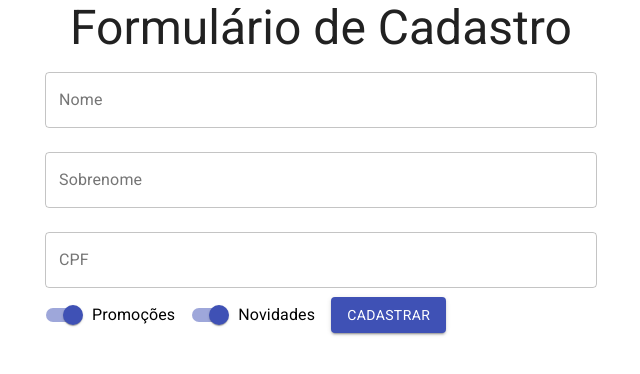
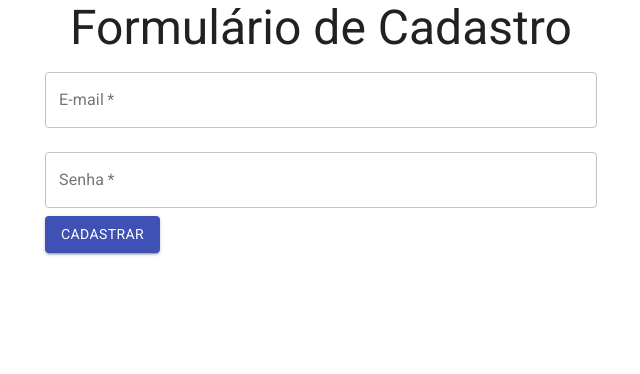
Before and after one commit to martinso-alex/react-hooks, a React (Create React App) app: page / in a window 1280 px wide. Shown: the top 374 px of the page, without its empty margins (319-959 px from the left). Built offline with nearby package versions, Linux system fonts and the light colour scheme.

Commit message:
form em etapas

```diff
--- a/src/App.js
+++ b/src/App.js
@@ -25,6 +25,7 @@ function App() {
 			>
 				Formulário de Cadastro
 			</Typography>
+
 			<FormCadastro submit={submit} validarCpf={validarCpf} />
 		</Container>
 	);
--- /dev/null
+++ b/src/components/dados-entrega.jsx
@@ -0,0 +1,96 @@
+import React, { useState } from "react";
+import { Button, TextField } from "@material-ui/core";
+
+export function DadosEntrega(props) {
+	const [cep, setCep] = useState("");
+	const [endereco, setEndereco] = useState("");
+	const [numero, setNumero] = useState("");
+	const [estado, setEstado] = useState("");
+	const [cidade, setCidade] = useState("");
+
+	const { submit } = props;
+
+	function handleChangeCep(event) {
+		setCep(event.target.value);
+	}
+
+	function handleChangeEndereco(event) {
+		setEndereco(event.target.value);
+	}
+
+	function handleChangeNumero(event) {
+		setNumero(event.target.value);
+	}
+
+	function handleChangeEstado(event) {
+		setEstado(event.target.value);
+	}
+
+	function handleChangeCidade(event) {
+		setCidade(event.target.value);
+	}
+
+	function handleSubmit(event) {
+		event.preventDefault();
+		submit({ cep, endereco, numero, estado, cidade });
+	}
+
+	return (
+		<form onSubmit={handleSubmit}>
+			<TextField
+				value={cep}
+				onChange={handleChangeCep}
+				id='cep'
+				label='CEP'
+				type='number'
+				variant='outlined'
+				margin='normal'
+			/>
+
+			<TextField
+				value={endereco}
+				onChange={handleChangeEndereco}
+				id='endereco'
+				label='Endereço'
+				type='text'
+				variant='outlined'
+				margin='normal'
+				fullWidth
+			/>
+
+			<TextField
+				value={numero}
+				onChange={handleChangeNumero}
+				id='numero'
+				label='Número'
+				type='number'
+				variant='outlined'
+				margin='normal'
+			/>
+
+			<TextField
+				value={estado}
+				onChange={handleChangeEstado}
+				id='estado'
+				label='Estado'
+				type='text'
+				variant='outlined'
+				margin='normal'
+			/>
+
+			<TextField
+				value={cidade}
+				onChange={handleChangeCidade}
+				id='cidade'
+				label='Cidade'
+				type='text'
+				variant='outlined'
+				margin='normal'
+			/>
+
+			<Button type='submit' variant='contained' color='primary' fullWidth>
+				Finalizar Cadastro
+			</Button>
+		</form>
+	);
+}
--- /dev/null
+++ b/src/components/dados-pessoais.jsx
@@ -0,0 +1,108 @@
+import React, { useState } from "react";
+import { Button, FormControlLabel, Switch, TextField } from "@material-ui/core";
+
+export function DadosPessoais(props) {
+	const [nome, setNome] = useState("");
+	const [sobrenome, setSobrenome] = useState("");
+	const [cpf, setCpf] = useState("");
+	const [promocoes, setPromocoes] = useState(true);
+	const [novidades, setNovidades] = useState(true);
+
+	const [erros, setErros] = useState({ cpf: { valido: true, text: "" } });
+
+	const { submit, validarCpf } = props;
+
+	function handleChangeNome(event) {
+		setNome(event.target.value);
+	}
+
+	function handleChangeSobrenome(event) {
+		setSobrenome(event.target.value);
+	}
+
+	function handleChangeCpf(event) {
+		setCpf(event.target.value);
+	}
+
+	function handleBlurCpf() {
+		setErros({ ...erros, cpf: validarCpf(cpf) });
+	}
+
+	function handleChangePromocoes(event) {
+		setPromocoes(event.target.checked);
+	}
+
+	function handleChangeNovidades(event) {
+		setNovidades(event.target.checked);
+	}
+
+	function handleSubmit(event) {
+		event.preventDefault();
+		submit({ nome, sobrenome, cpf, promocoes, novidades });
+	}
+
+	return (
+		<form onSubmit={handleSubmit}>
+			<TextField
+				value={nome}
+				onChange={handleChangeNome}
+				id='nome'
+				label='Nome'
+				variant='outlined'
+				margin='normal'
+				fullWidth
+			/>
+
+			<TextField
+				value={sobrenome}
+				onChange={handleChangeSobrenome}
+				id='sobrenome'
+				label='Sobrenome'
+				variant='outlined'
+				margin='normal'
+				fullWidth
+			/>
+
+			<TextField
+				value={cpf}
+				onChange={handleChangeCpf}
+				onBlur={handleBlurCpf}
+				error={!erros.cpf.valido}
+				helperText={erros.cpf.text}
+				id='cpf'
+				label='CPF'
+				variant='outlined'
+				margin='normal'
+				fullWidth
+			/>
+
+			<FormControlLabel
+				label='Promoções'
+				control={
+					<Switch
+						name='promocoes'
+						color='primary'
+						checked={promocoes}
+						onChange={handleChangePromocoes}
+					/>
+				}
+			/>
+
+			<FormControlLabel
+				label='Novidades'
+				control={
+					<Switch
+						name='novidades'
+						color='primary'
+						checked={novidades}
+						onChange={handleChangeNovidades}
+					/>
+				}
+			/>
+
+			<Button type='submit' variant='contained' color='primary'>
+				Cadastrar
+			</Button>
+		</form>
+	);
+}
--- /dev/null
+++ b/src/components/dados-usuario.jsx
@@ -0,0 +1,54 @@
+import React, { useState } from "react";
+import { Button, TextField } from "@material-ui/core";
+
+export function DadosUsuario(props) {
+	const [email, setEmail] = useState("");
+	const [senha, setSenha] = useState("");
+
+	const { submit } = props;
+
+	function handleChangeEmail(event) {
+		setEmail(event.target.value);
+	}
+
+	function handleChangeSenha(event) {
+		setSenha(event.target.value);
+	}
+
+	function handleSubmit(event) {
+		event.preventDefault();
+		submit({ email, senha });
+	}
+
+	return (
+		<form onSubmit={handleSubmit}>
+			<TextField
+				value={email}
+				onChange={handleChangeEmail}
+				id='email'
+				label='E-mail'
+				type='email'
+				required
+				variant='outlined'
+				margin='normal'
+				fullWidth
+			/>
+
+			<TextField
+				value={senha}
+				onChange={handleChangeSenha}
+				id='senha'
+				label='Senha'
+				type='password'
+				required
+				variant='outlined'
+				margin='normal'
+				fullWidth
+			/>
+
+			<Button type='submit' variant='contained' color='primary'>
+				Cadastrar
+			</Button>
+		</form>
+	);
+}
--- a/src/components/form-cadastro.jsx
+++ b/src/components/form-cadastro.jsx
@@ -1,108 +1,20 @@
 import React, { useState } from "react";
-import { Button, FormControlLabel, Switch, TextField } from "@material-ui/core";
+import { DadosPessoais } from "./dados-pessoais";
+import { DadosUsuario } from "./dados-usuario";
+import { DadosEntrega } from "./dados-entrega";
 
-export function FormCadastro(props) {
-	const [nome, setNome] = useState("");
-	const [sobrenome, setSobrenome] = useState("");
-	const [cpf, setCpf] = useState("");
-	const [promocoes, setPromocoes] = useState(true);
-	const [novidades, setNovidades] = useState(true);
+export function FormCadastro({ submit, validarCpf }) {
+	const [etapa, setEtapa] = useState(0);
 
-	const [erros, setErros] = useState({ cpf: { valido: true, text: "" } });
+	const formularios = [
+		<DadosUsuario submit={proximaEtapa} />,
+		<DadosPessoais submit={proximaEtapa} validarCpf={validarCpf} />,
+		<DadosEntrega submit={submit} />,
+	];
 
-	const { submit, validarCpf } = props;
-
-	function handleChangeNome(event) {
-		setNome(event.target.value);
+	function proximaEtapa() {
+		setEtapa(etapa + 1);
 	}
 
-	function handleChangeSobrenome(event) {
-		setSobrenome(event.target.value);
-	}
-
-	function handleChangeCpf(event) {
-		setCpf(event.target.value);
-	}
-
-	function handleBlurCpf() {
-		setErros({ ...erros, cpf: validarCpf(cpf) });
-	}
-
-	function handleChangePromocoes(event) {
-		setPromocoes(event.target.checked);
-	}
-
-	function handleChangeNovidades(event) {
-		setNovidades(event.target.checked);
-	}
-
-	function handleSubmit(event) {
-		event.preventDefault();
-		submit({ nome, sobrenome, cpf, promocoes, novidades });
-	}
-
-	return (
-		<form onSubmit={handleSubmit}>
-			<TextField
-				value={nome}
-				onChange={handleChangeNome}
-				id='nome'
-				label='Nome'
-				variant='outlined'
-				margin='normal'
-				fullWidth
-			/>
-
-			<TextField
-				value={sobrenome}
-				onChange={handleChangeSobrenome}
-				id='sobrenome'
-				label='Sobrenome'
-				variant='outlined'
-				margin='normal'
-				fullWidth
-			/>
-
-			<TextField
-				value={cpf}
-				onChange={handleChangeCpf}
-				onBlur={handleBlurCpf}
-				error={!erros.cpf.valido}
-				helperText={erros.cpf.text}
-				id='cpf'
-				label='CPF'
-				variant='outlined'
-				margin='normal'
-				fullWidth
-			/>
-
-			<FormControlLabel
-				label='Promoções'
-				control={
-					<Switch
-						name='promocoes'
-						color='primary'
-						checked={promocoes}
-						onChange={handleChangePromocoes}
-					/>
-				}
-			/>
-
-			<FormControlLabel
-				label='Novidades'
-				control={
-					<Switch
-						name='novidades'
-						color='primary'
-						checked={novidades}
-						onChange={handleChangeNovidades}
-					/>
-				}
-			/>
-
-			<Button type='submit' variant='contained' color='primary'>
-				Cadastrar
-			</Button>
-		</form>
-	);
+	return <>{formularios[etapa]}</>;
 }
```
